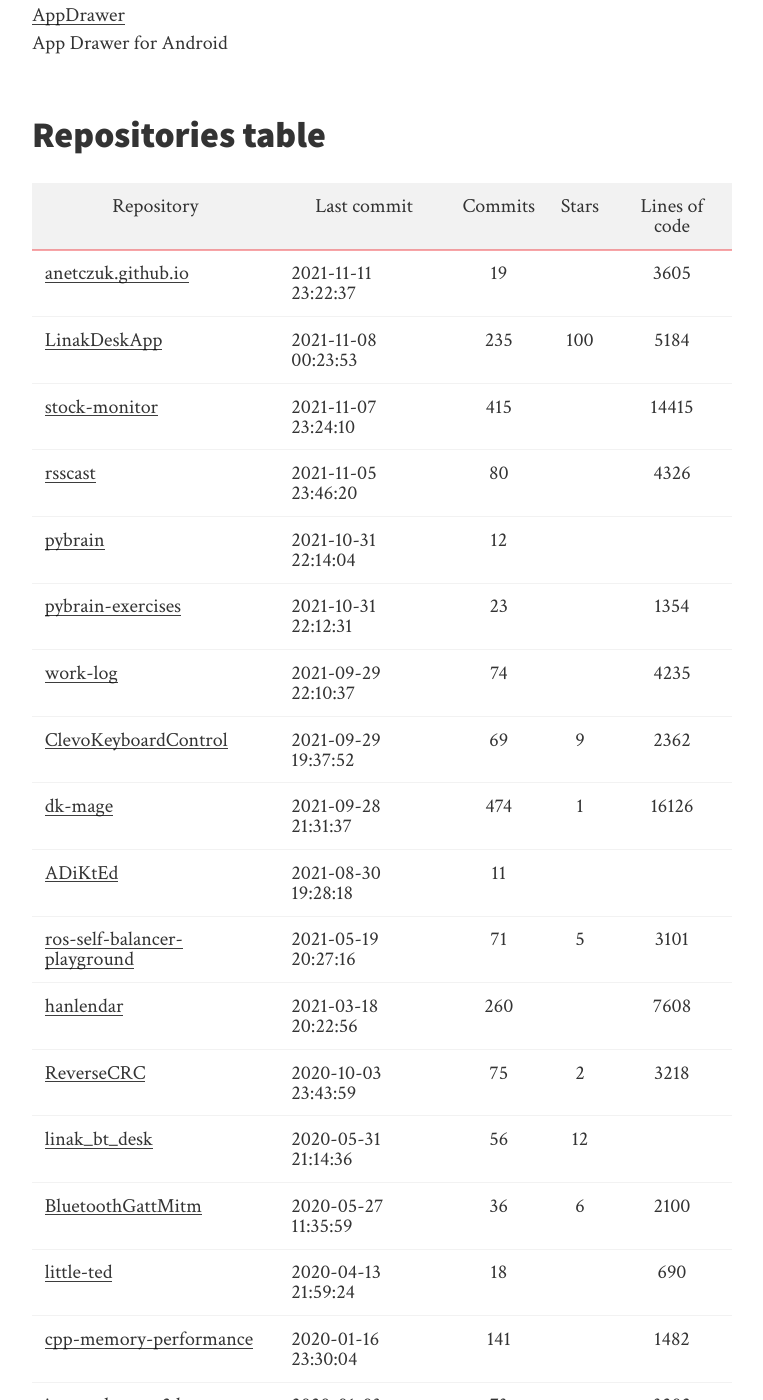
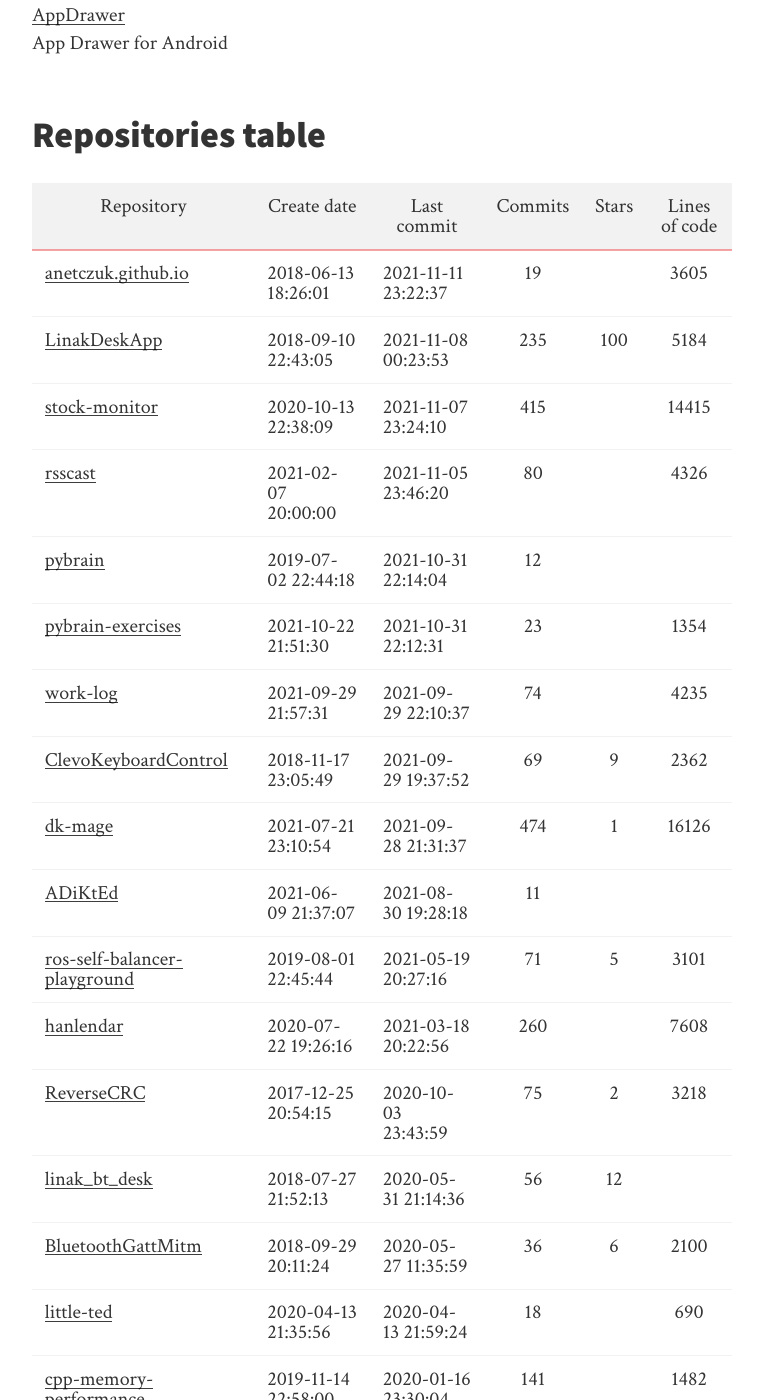
Before and after one commit to anetczuk/anetczuk.github.io, a Jekyll site: the page built from docs/index.md, in a window 1280 px wide and 1400 px high, scrolled down 9399 px. Shown: the whole window, without its empty margins (258-1021 px from the left). Built offline with Jekyll 4.4.1, drawn with Linux system fonts in a browser that asks for light colours; nearby versions of some CDN libraries; some of the changed text lies outside the part shown.

Commit message:
Update content (add "Create date" column to table)

```diff
--- a/docs/index.md
+++ b/docs/index.md
@@ -305,6 +305,7 @@ App Drawer for Android
 <table class="sortable">
 <thead> <tr>
     <th>Repository</th>
+    <th>Create date</th>
     <th>Last commit</th>
     <th style="text-align:center">Commits</th>
     <th style="text-align:center">Stars</th>
@@ -313,200 +314,200 @@ App Drawer for Android
 <tbody>
 <tr>
         <td><a href="https://github.com/anetczuk/anetczuk.github.io">anetczuk.github.io</a></td>
-        <td>2021-11-11 23:22:37</td> <td style="text-align:center">19</td>
+        <td>2018-06-13 18:26:01</td> <td>2021-11-11 23:22:37</td> <td style="text-align:center">19</td>
         <td style="text-align:center"></td>
         <td style="text-align:center">3605</td>
 </tr>
 <tr>
         <td><a href="https://github.com/anetczuk/LinakDeskApp">LinakDeskApp</a></td>
-        <td>2021-11-08 00:23:53</td> <td style="text-align:center">235</td>
+        <td>2018-09-10 22:43:05</td> <td>2021-11-08 00:23:53</td> <td style="text-align:center">235</td>
         <td style="text-align:center">100</td>
         <td style="text-align:center">5184</td>
 </tr>
 <tr>
         <td><a href="https://github.com/anetczuk/stock-monitor">stock-monitor</a></td>
-        <td>2021-11-07 23:24:10</td> <td style="text-align:center">415</td>
+        <td>2020-10-13 22:38:09</td> <td>2021-11-07 23:24:10</td> <td style="text-align:center">415</td>
         <td style="text-align:center"></td>
         <td style="text-align:center">14415</td>
 </tr>
 <tr>
         <td><a href="https://github.com/anetczuk/rsscast">rsscast</a></td>
-        <td>2021-11-05 23:46:20</td> <td style="text-align:center">80</td>
+        <td>2021-02-07 20:00:00</td> <td>2021-11-05 23:46:20</td> <td style="text-align:center">80</td>
         <td style="text-align:center"></td>
         <td style="text-align:center">4326</td>
 </tr>
 <tr>
         <td><a href="https://github.com/anetczuk/pybrain">pybrain</a></td>
-        <td>2021-10-31 22:14:04</td> <td style="text-align:center">12</td>
+        <td>2019-07-02 22:44:18</td> <td>2021-10-31 22:14:04</td> <td style="text-align:center">12</td>
         <td style="text-align:center"></td>
         <td style="text-align:center"></td>
 </tr>
 <tr>
         <td><a href="https://github.com/anetczuk/pybrain-exercises">pybrain-exercises</a></td>
-        <td>2021-10-31 22:12:31</td> <td style="text-align:center">23</td>
+        <td>2021-10-22 21:51:30</td> <td>2021-10-31 22:12:31</td> <td style="text-align:center">23</td>
         <td style="text-align:center"></td>
         <td style="text-align:center">1354</td>
 </tr>
 <tr>
         <td><a href="https://github.com/anetczuk/work-log">work-log</a></td>
-        <td>2021-09-29 22:10:37</td> <td style="text-align:center">74</td>
+        <td>2021-09-29 21:57:31</td> <td>2021-09-29 22:10:37</td> <td style="text-align:center">74</td>
         <td style="text-align:center"></td>
         <td style="text-align:center">4235</td>
 </tr>
 <tr>
         <td><a href="https://github.com/anetczuk/ClevoKeyboardControl">ClevoKeyboardControl</a></td>
-        <td>2021-09-29 19:37:52</td> <td style="text-align:center">69</td>
+        <td>2018-11-17 23:05:49</td> <td>2021-09-29 19:37:52</td> <td style="text-align:center">69</td>
         <td style="text-align:center">9</td>
         <td style="text-align:center">2362</td>
 </tr>
 <tr>
         <td><a href="https://github.com/anetczuk/dk-mage">dk-mage</a></td>
-        <td>2021-09-28 21:31:37</td> <td style="text-align:center">474</td>
+        <td>2021-07-21 23:10:54</td> <td>2021-09-28 21:31:37</td> <td style="text-align:center">474</td>
         <td style="text-align:center">1</td>
         <td style="text-align:center">16126</td>
 </tr>
 <tr>
         <td><a href="https://github.com/anetczuk/ADiKtEd">ADiKtEd</a></td>
-        <td>2021-08-30 19:28:18</td> <td style="text-align:center">11</td>
+        <td>2021-06-09 21:37:07</td> <td>2021-08-30 19:28:18</td> <td style="text-align:center">11</td>
         <td style="text-align:center"></td>
         <td style="text-align:center"></td>
 </tr>
 <tr>
         <td><a href="https://github.com/anetczuk/ros-self-balancer-playground">ros-self-balancer-playground</a></td>
-        <td>2021-05-19 20:27:16</td> <td style="text-align:center">71</td>
+        <td>2019-08-01 22:45:44</td> <td>2021-05-19 20:27:16</td> <td style="text-align:center">71</td>
         <td style="text-align:center">5</td>
         <td style="text-align:center">3101</td>
 </tr>
 <tr>
         <td><a href="https://github.com/anetczuk/hanlendar">hanlendar</a></td>
-        <td>2021-03-18 20:22:56</td> <td style="text-align:center">260</td>
+        <td>2020-07-22 19:26:16</td> <td>2021-03-18 20:22:56</td> <td style="text-align:center">260</td>
         <td style="text-align:center"></td>
         <td style="text-align:center">7608</td>
 </tr>
 <tr>
         <td><a href="https://github.com/anetczuk/ReverseCRC">ReverseCRC</a></td>
-        <td>2020-10-03 23:43:59</td> <td style="text-align:center">75</td>
+        <td>2017-12-25 20:54:15</td> <td>2020-10-03 23:43:59</td> <td style="text-align:center">75</td>
         <td style="text-align:center">2</td>
         <td style="text-align:center">3218</td>
 </tr>
 <tr>
         <td><a href="https://github.com/anetczuk/linak_bt_desk">linak_bt_desk</a></td>
-        <td>2020-05-31 21:14:36</td> <td style="text-align:center">56</td>
+        <td>2018-07-27 21:52:13</td> <td>2020-05-31 21:14:36</td> <td style="text-align:center">56</td>
         <td style="text-align:center">12</td>
         <td style="text-align:center"></td>
 </tr>
 <tr>
         <td><a href="https://github.com/anetczuk/BluetoothGattMitm">BluetoothGattMitm</a></td>
-        <td>2020-05-27 11:35:59</td> <td style="text-align:center">36</td>
+        <td>2018-09-29 20:11:24</td> <td>2020-05-27 11:35:59</td> <td style="text-align:center">36</td>
         <td style="text-align:center">6</td>
         <td style="text-align:center">2100</td>
 </tr>
 <tr>
         <td><a href="https://github.com/anetczuk/little-ted">little-ted</a></td>
-        <td>2020-04-13 21:59:24</td> <td style="text-align:center">18</td>
+        <td>2020-04-13 21:35:56</td> <td>2020-04-13 21:59:24</td> <td style="text-align:center">18</td>
         <td style="text-align:center"></td>
         <td style="text-align:center">690</td>
 </tr>
 <tr>
         <td><a href="https://github.com/anetczuk/cpp-memory-performance">cpp-memory-performance</a></td>
-        <td>2020-01-16 23:30:04</td> <td style="text-align:center">141</td>
+        <td>2019-11-14 22:58:00</td> <td>2020-01-16 23:30:04</td> <td style="text-align:center">141</td>
         <td style="text-align:center"></td>
         <td style="text-align:center">1482</td>
 </tr>
 <tr>
         <td><a href="https://github.com/anetczuk/image-drawer-2d">image-drawer-2d</a></td>
-        <td>2020-01-03 23:38:22</td> <td style="text-align:center">73</td>
+        <td>2019-10-21 23:41:29</td> <td>2020-01-03 23:38:22</td> <td style="text-align:center">73</td>
         <td style="text-align:center"></td>
         <td style="text-align:center">3202</td>
 </tr>
 <tr>
         <td><a href="https://github.com/anetczuk/ros-robotic-arm-playground">ros-robotic-arm-playground</a></td>
-        <td>2019-08-21 22:51:54</td> <td style="text-align:center">13</td>
+        <td>2019-08-20 23:05:46</td> <td>2019-08-21 22:51:54</td> <td style="text-align:center">13</td>
         <td style="text-align:center"></td>
         <td style="text-align:center">905</td>
 </tr>
 <tr>
         <td><a href="https://github.com/anetczuk/pybraingym">pybraingym</a></td>
-        <td>2019-08-12 23:17:18</td> <td style="text-align:center">84</td>
+        <td>2019-07-23 21:00:55</td> <td>2019-08-12 23:17:18</td> <td style="text-align:center">84</td>
         <td style="text-align:center"></td>
         <td style="text-align:center">2284</td>
 </tr>
 <tr>
         <td><a href="https://github.com/anetczuk/qt-test-utils">qt-test-utils</a></td>
-        <td>2019-08-10 21:09:22</td> <td style="text-align:center">99</td>
+        <td>2019-04-28 22:06:29</td> <td>2019-08-10 21:09:22</td> <td style="text-align:center">99</td>
         <td style="text-align:center"></td>
         <td style="text-align:center">2642</td>
 </tr>
 <tr>
         <td><a href="https://github.com/anetczuk/thunderbird-webmail">thunderbird-webmail</a></td>
-        <td>2018-12-29 21:50:44</td> <td style="text-align:center">42</td>
+        <td>2018-12-23 23:13:11</td> <td>2018-12-29 21:50:44</td> <td style="text-align:center">42</td>
         <td style="text-align:center"></td>
         <td style="text-align:center"></td>
 </tr>
 <tr>
         <td><a href="https://github.com/anetczuk/MemoryMap">MemoryMap</a></td>
-        <td>2018-04-13 23:28:52</td> <td style="text-align:center">139</td>
+        <td>2018-03-08 03:06:44</td> <td>2018-04-13 23:28:52</td> <td style="text-align:center">139</td>
         <td style="text-align:center"></td>
         <td style="text-align:center">6239</td>
 </tr>
 <tr>
         <td><a href="https://github.com/anetczuk/DistributedSort">DistributedSort</a></td>
-        <td>2018-03-03 19:13:28</td> <td style="text-align:center">18</td>
+        <td>2017-12-05 21:10:59</td> <td>2018-03-03 19:13:28</td> <td style="text-align:center">18</td>
         <td style="text-align:center"></td>
         <td style="text-align:center">278</td>
 </tr>
 <tr>
         <td><a href="https://github.com/anetczuk/SpiSlave">SpiSlave</a></td>
-        <td>2018-02-24 22:48:04</td> <td style="text-align:center">24</td>
+        <td>2018-02-24 21:12:03</td> <td>2018-02-24 22:48:04</td> <td style="text-align:center">24</td>
         <td style="text-align:center">1</td>
         <td style="text-align:center">748</td>
 </tr>
 <tr>
         <td><a href="https://github.com/anetczuk/WebToPDF">WebToPDF</a></td>
-        <td>2017-12-13 00:02:46</td> <td style="text-align:center">16</td>
+        <td>2017-12-09 20:07:36</td> <td>2017-12-13 00:02:46</td> <td style="text-align:center">16</td>
         <td style="text-align:center"></td>
         <td style="text-align:center">645</td>
 </tr>
 <tr>
         <td><a href="https://github.com/anetczuk/ImageProcessingService">ImageProcessingService</a></td>
-        <td>2017-12-08 22:20:16</td> <td style="text-align:center">8</td>
+        <td>2017-12-08 21:03:21</td> <td>2017-12-08 22:20:16</td> <td style="text-align:center">8</td>
         <td style="text-align:center"></td>
         <td style="text-align:center">1009</td>
 </tr>
 <tr>
         <td><a href="https://github.com/anetczuk/restore-config">restore-config</a></td>
-        <td>2017-05-18 19:54:46</td> <td style="text-align:center">4</td>
+        <td>2017-05-18 19:12:32</td> <td>2017-05-18 19:54:46</td> <td style="text-align:center">4</td>
         <td style="text-align:center"></td>
         <td style="text-align:center">152</td>
 </tr>
 <tr>
         <td><a href="https://github.com/anetczuk/WebSlideshow">WebSlideshow</a></td>
-        <td>2017-04-06 21:36:12</td> <td style="text-align:center">38</td>
+        <td>2017-03-09 21:59:21</td> <td>2017-04-06 21:36:12</td> <td style="text-align:center">38</td>
         <td style="text-align:center"></td>
         <td style="text-align:center">741</td>
 </tr>
 <tr>
         <td><a href="https://github.com/anetczuk/AppDrawer">AppDrawer</a></td>
-        <td>2016-07-20 03:35:37</td> <td style="text-align:center"></td>
+        <td>2019-12-15 19:44:05</td> <td>2016-07-20 03:35:37</td> <td style="text-align:center"></td>
         <td style="text-align:center"></td>
         <td style="text-align:center"></td>
 </tr>
 <tr>
         <td><a href="https://github.com/anetczuk/ReinforcedAgent">ReinforcedAgent</a></td>
-        <td>2016-06-06 19:22:25</td> <td style="text-align:center">4</td>
+        <td>2016-06-05 22:05:52</td> <td>2016-06-06 19:22:25</td> <td style="text-align:center">4</td>
         <td style="text-align:center"></td>
         <td style="text-align:center">2460</td>
 </tr>
 <tr>
         <td><a href="https://github.com/anetczuk/boost_utf_dependency">boost_utf_dependency</a></td>
-        <td>2013-04-06 13:34:16</td> <td style="text-align:center">13</td>
+        <td>2013-03-20 18:54:59</td> <td>2013-04-06 13:34:16</td> <td style="text-align:center">13</td>
         <td style="text-align:center"></td>
         <td style="text-align:center">1979</td>
 </tr>
 
 </tbody>
 <tfoot> <tr>
-      <th id="total" colspan="2" style="text-align:right">Total:</th>
+      <th id="total" colspan="3" style="text-align:right">Total:</th>
       <th style="text-align:center">2644</th>
       <th style="text-align:center">136</th>
       <th style="text-align:center">93090</th>
```
Also changed, not shown: other parts of docs/index.md (+1 -1 lines), README.md, 1 other file.
